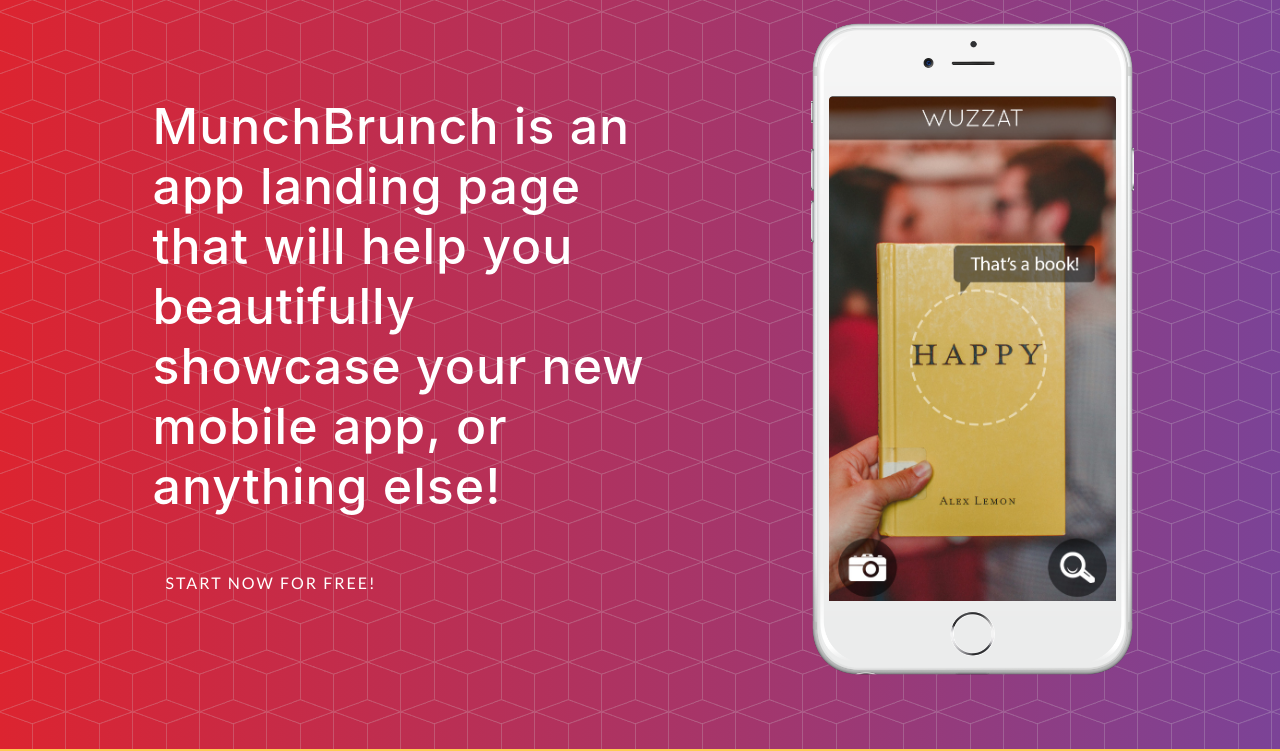
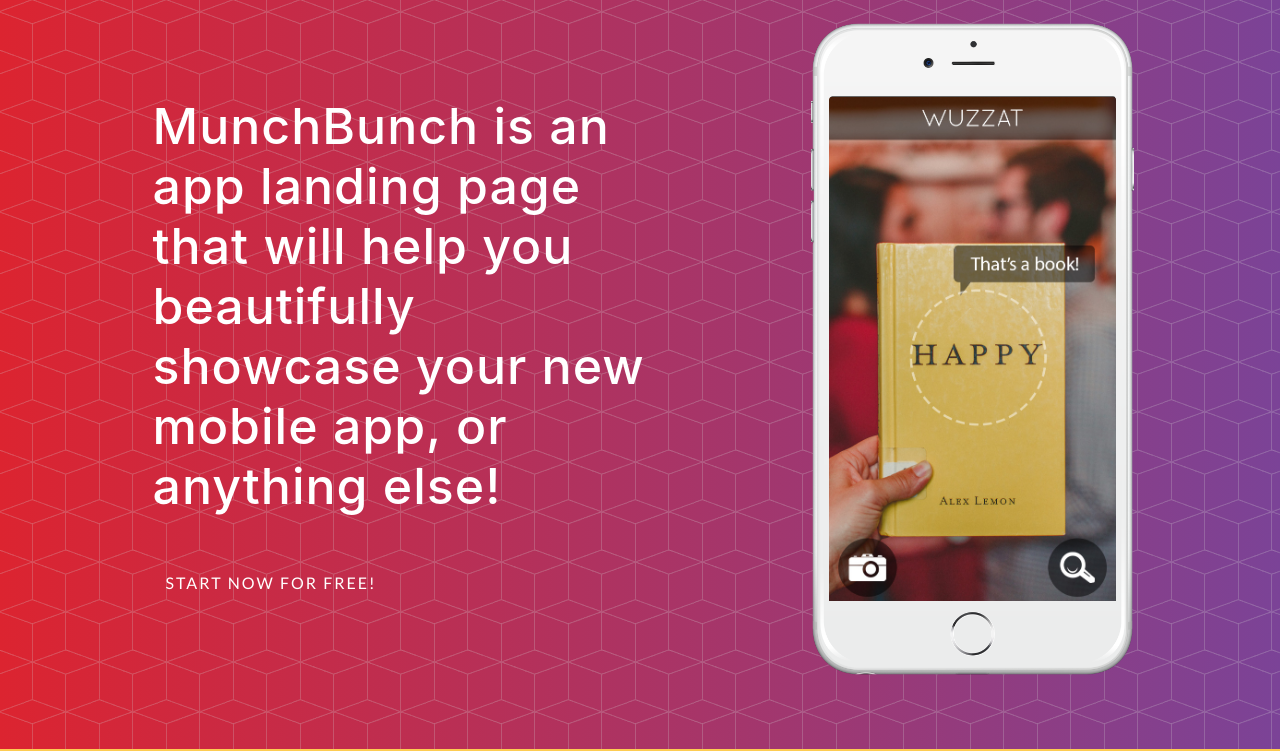
Before and after one commit to keep-out/keep-out-landing, a website with bundled scripts: page public/index.html in a window 1280 px wide. Shown: the part 51-802 px from the top of the page. Built offline with nearby package versions, Linux system fonts and the light colour scheme; a web font is replaced by a local one.

Commit message:
test update2

```diff
--- a/public/index.html
+++ b/public/index.html
@@ -59,7 +59,7 @@
         <div class="row h-100">
           <div class="col-lg-7 my-auto">
             <div class="header-content mx-auto">
-              <h1 class="mb-5">MunchBrunch is an app landing page that will help you beautifully showcase your new mobile app, or anything else!</h1>
+              <h1 class="mb-5">MunchBunch is an app landing page that will help you beautifully showcase your new mobile app, or anything else!</h1>
               <a href="#download" class="btn btn-outline btn-xl js-scroll-trigger">Start Now for Free!</a>
             </div>
           </div>
```
